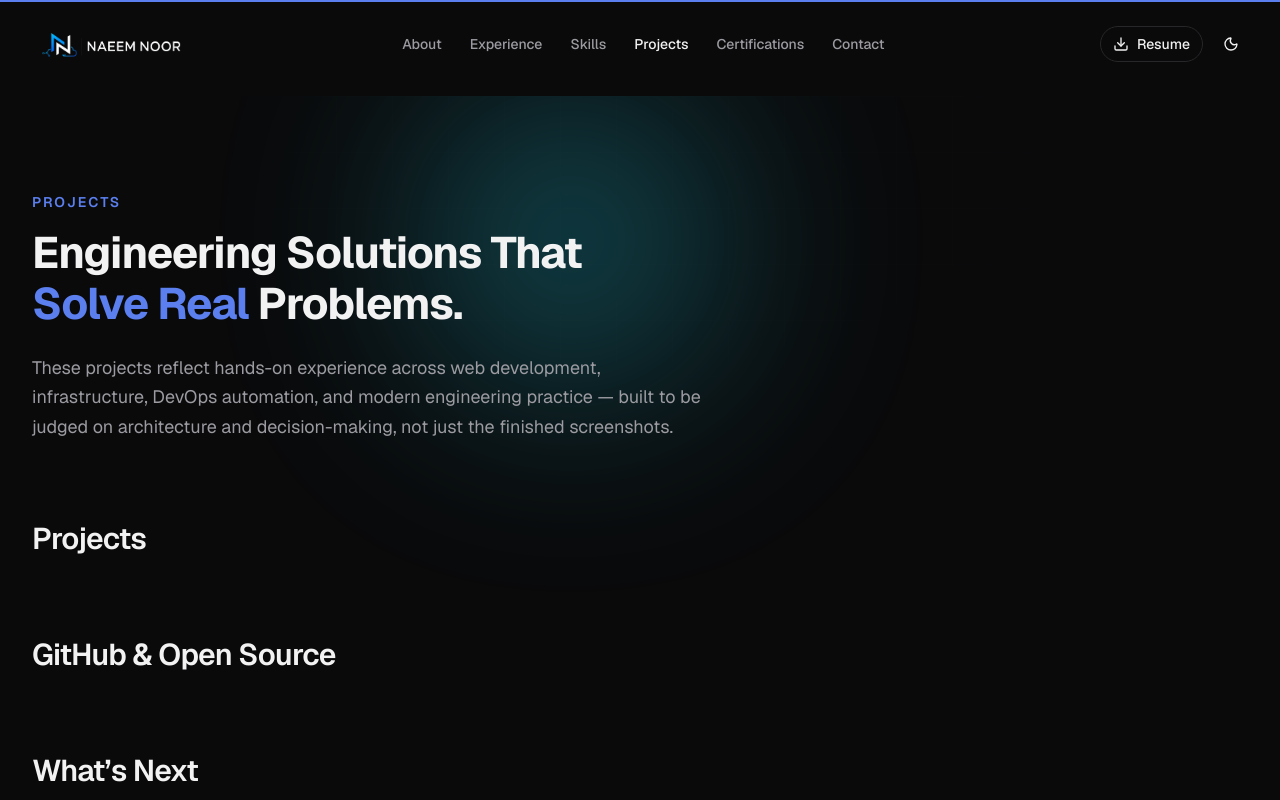
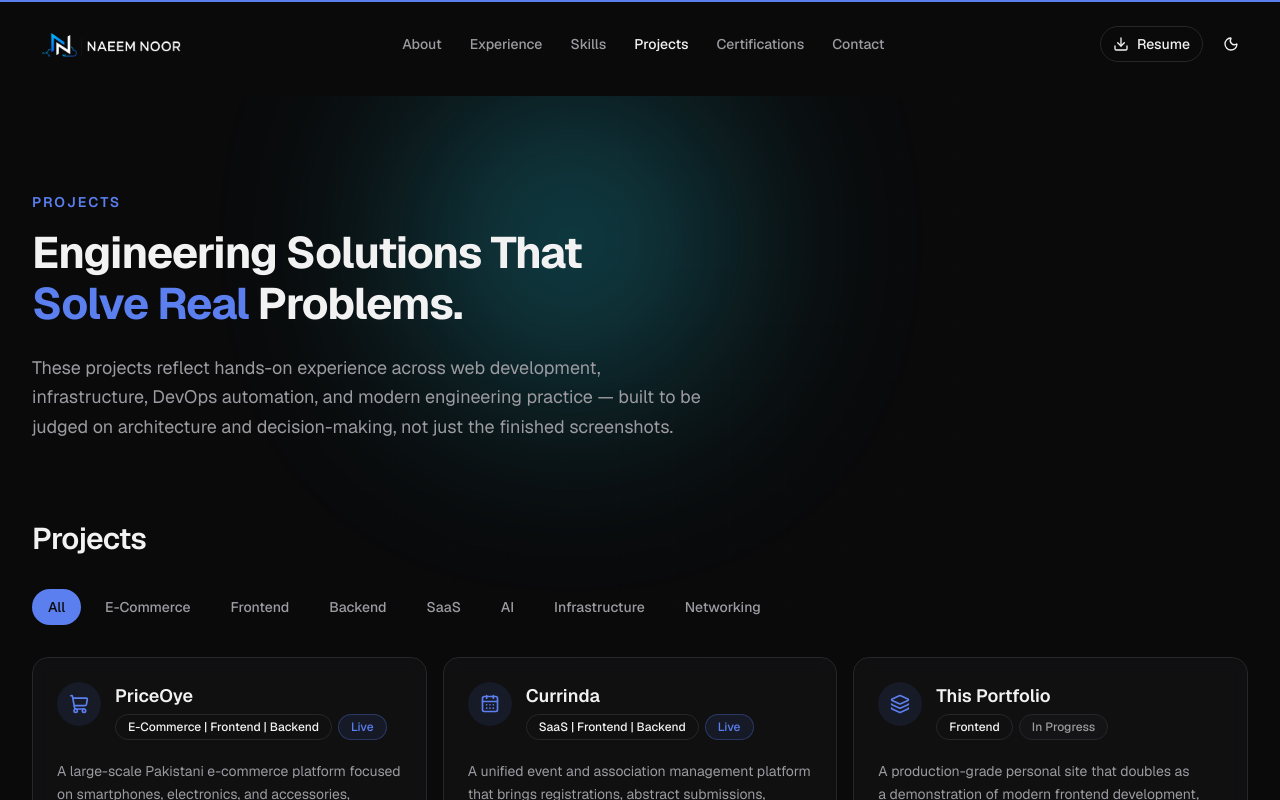
Before and after one commit to naeem-noor/naeem-portfolio, a Next.js app: page /projects in a window 1280 px wide. Shown: the top 800 px of the page. Built offline with nearby package versions, Linux system fonts and the light colour scheme; no server answers.

Commit message:
chore: bug testing  /projects page rendering issue

```diff
--- a/components/sections/Projects/Projects.tsx
+++ b/components/sections/Projects/Projects.tsx
@@ -58,7 +58,7 @@ export async function Projects() {
           <h2 className="text-foreground text-2xl font-semibold tracking-tight sm:text-3xl">
             Projects
           </h2>
-          {/* <ProjectsGrid /> */}
+          <ProjectsGrid />
         </div>
 
         <div className="flex flex-col gap-8">
```
